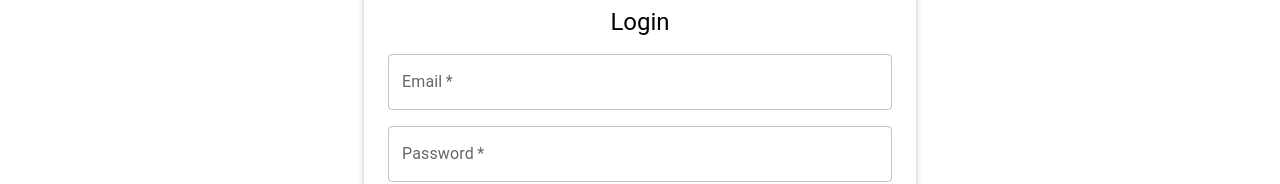
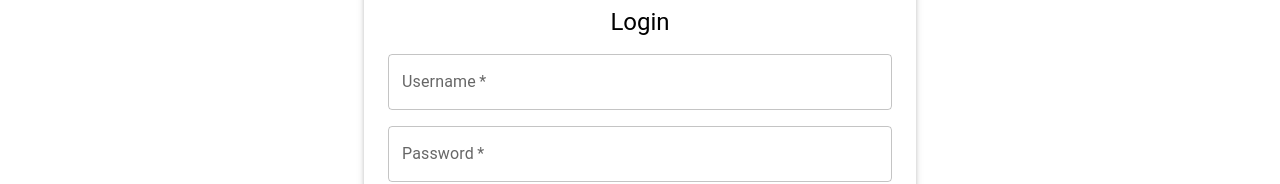
Before and after one commit to ecarreon77/diagnosify-app, a React (Create React App) app: page / in a window 1280 px wide. Shown: the part 122-306 px from the top of the page. Built offline with nearby package versions, Linux system fonts and the light colour scheme.

Commit message:
update login

```diff
--- a/src/pages/auth/Login.jsx
+++ b/src/pages/auth/Login.jsx
@@ -6,7 +6,7 @@ import Loading from "../../components/Loading";
 import { useSnackbar } from "../../context/SnackbarContext";
 
 export default function Login() {
-  const [form, setForm] = useState({ email: "", password: "" });
+  const [form, setForm] = useState({ username: "", password: "" });
   const [loading, setLoading] = useState(false);
   const [error, setError] = useState("");
   const navigate = useNavigate();
@@ -20,8 +20,8 @@ export default function Login() {
   const handleSubmit = async (e) => {
     e.preventDefault();
 
-    if (!form.email || !form.password) {
-      showSnackbar("Email and password are required", "warning");
+    if (!form.username || !form.password) {
+      showSnackbar("Username and password are required", "warning");
       return;
     }
 
@@ -69,8 +69,8 @@ export default function Login() {
             sx={{ display: "grid", gap: 2, mt: 2 }}
           >
             <TextField
-              name="email"
-              label="Email"
+              name="username"
+              label="Username"
               onChange={handleChange}
               required
               error={!!error}
```
